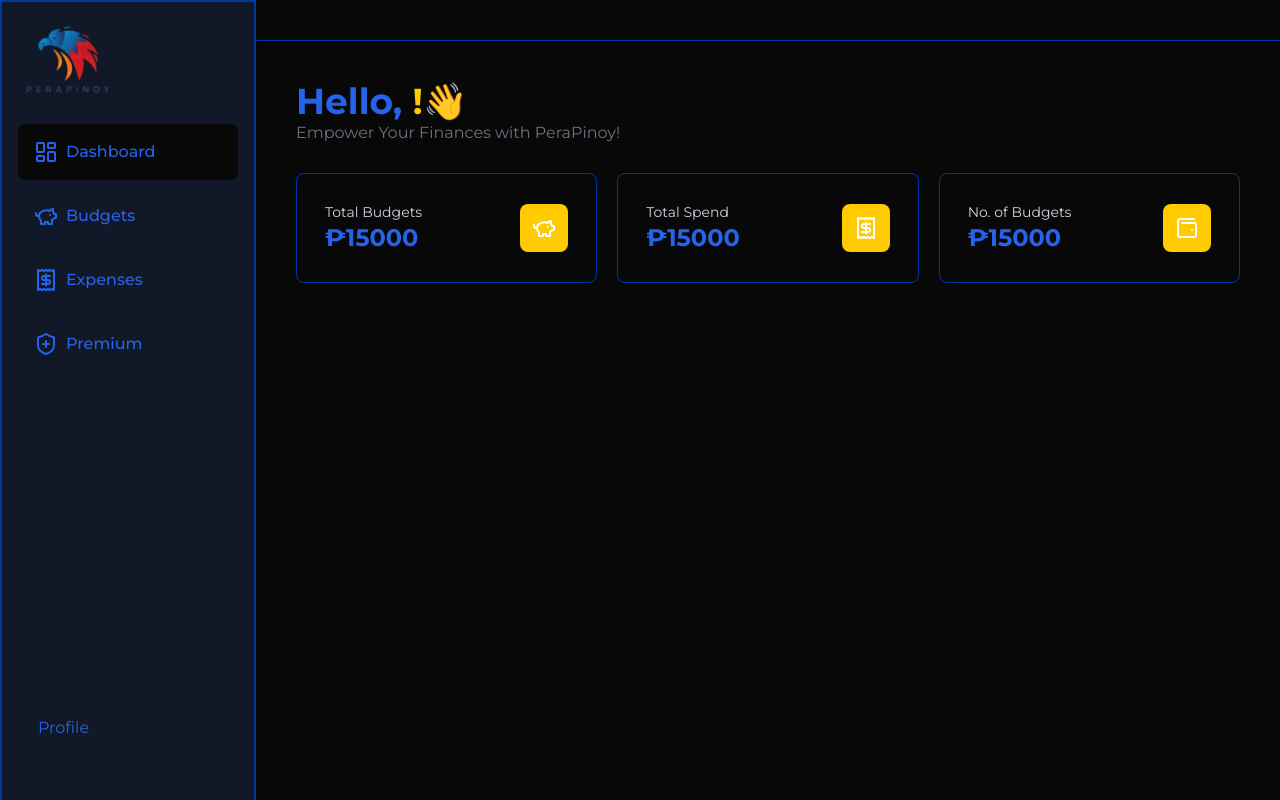
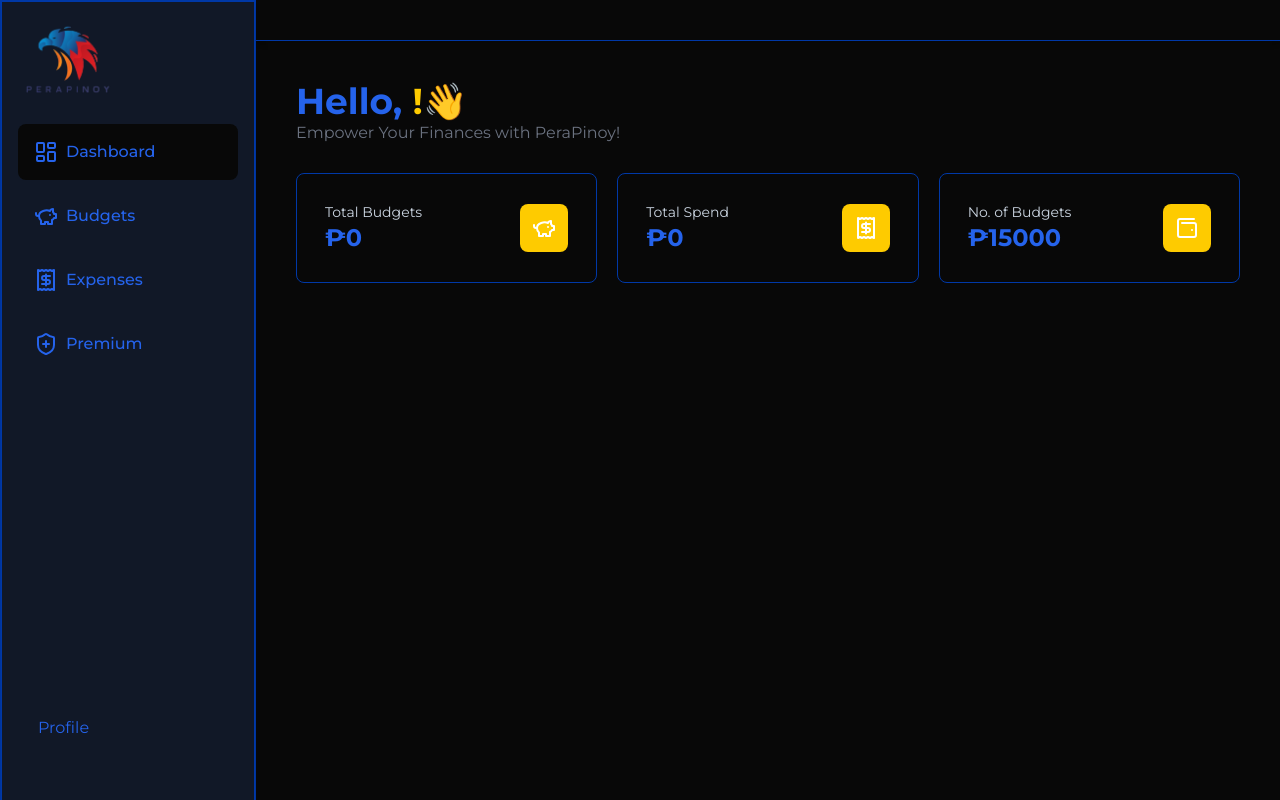
Before and after one commit to donyelqt/PeraPinoy, a Next.js app: page /dashboard in a window 1280 px wide. Built offline with nearby package versions, Linux system fonts and the light colour scheme; no server answers.

Commit message:
Updated CardInfo component to dynamically display total budget and total spend values

```diff
--- a/app/(routes)/dashboard/_components/CardInfo.jsx
+++ b/app/(routes)/dashboard/_components/CardInfo.jsx
@@ -18,6 +18,9 @@ function CardInfo({ budgetList }) {
       totalBudget_=totalBudget_+Number(element.amount)
       totalSpend_=totalSpend_+element.totalSpend
     });
+
+    setTotalBudget(totalBudget_);
+    setTotalSpend(totalSpend_);
     console.log(totalBudget_,totalSpend_)
   }
   return (
@@ -25,7 +28,7 @@ function CardInfo({ budgetList }) {
       <div className='p-7 border rounded-lg flex items-center justify-between'>
         <div>
           <h2 className='text-sm text-slate-300'>Total Budgets</h2>
-          <h2 className='font-bold text-2xl text-blue-600'>₱15000</h2>
+          <h2 className='font-bold text-2xl text-blue-600'>₱{totalBudget}</h2>
         </div>
         <PiggyBankIcon
           className='bg-tertiary p-3 h-12 w-12 rounded-lg text-white' />
@@ -33,7 +36,7 @@ function CardInfo({ budgetList }) {
       <div className='p-7 border rounded-lg flex items-center justify-between'>
         <div>
           <h2 className='text-sm text-slate-300'>Total Spend</h2>
-          <h2 className='font-bold text-2xl text-blue-600'>₱15000</h2>
+          <h2 className='font-bold text-2xl text-blue-600'>₱{totalSpend}</h2>
         </div>
         <ReceiptIcon
           className='bg-tertiary p-3 h-12 w-12 rounded-lg text-white' />
```
